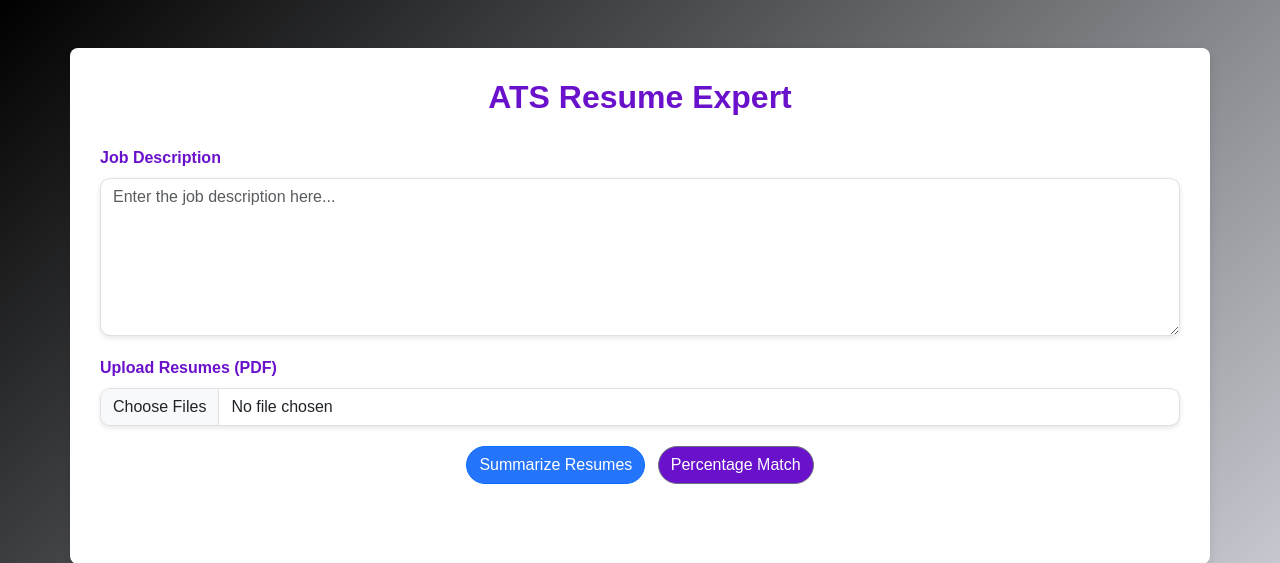
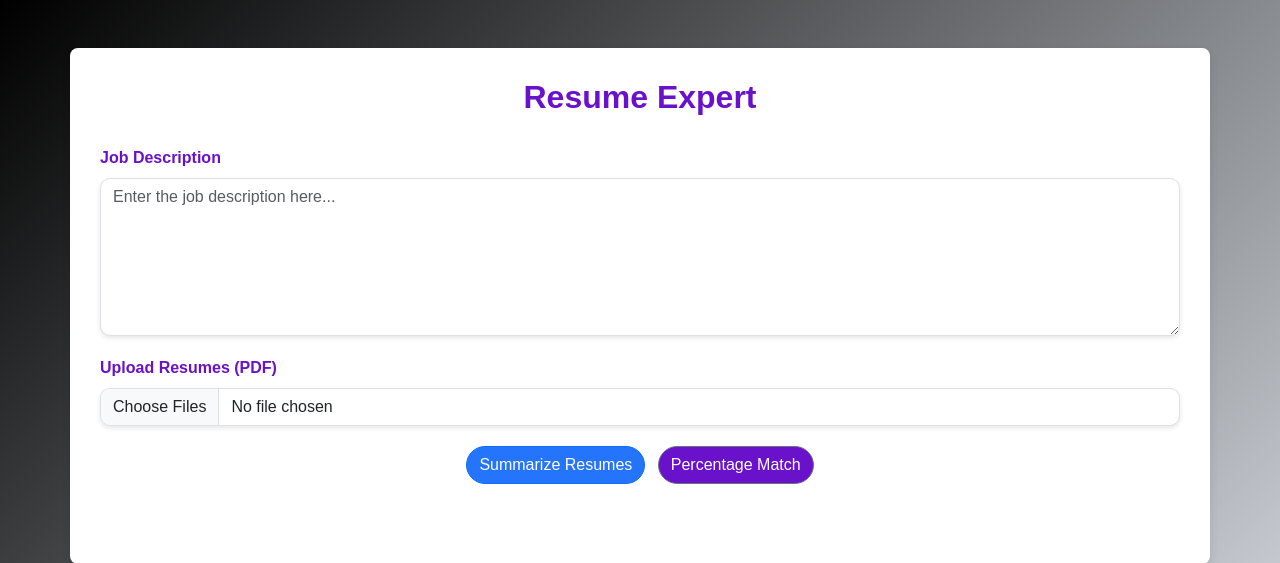
Before and after one commit to divyadarji/ATS_ResumeExpert, a Flask app: page / in a window 1280 px wide. Shown: the top 563 px of the page. Run offline with Flask 3, Linux system fonts and the light colour scheme.

Commit message:
TITLE CHANGED

```diff
--- a/templates/index.html
+++ b/templates/index.html
@@ -3,13 +3,13 @@
     <head>
         <meta charset="UTF-8">
         <meta name="viewport" content="width=device-width, initial-scale=1.0">
-        <title>ATS Resume Expert</title>
+        <title>Resume Expert</title>
         <link href="https://cdn.jsdelivr.net/npm/bootstrap@5.3.0/dist/css/bootstrap.min.css" rel="stylesheet">
         <link href="/static/style.css" rel="stylesheet">
     </head>
     <body>
     <div class="container mt-5">
-        <h1 class="text-center">ATS Resume Expert</h1>
+        <h1 class="text-center">Resume Expert</h1>
         <form id="resumeForm" enctype="multipart/form-data">
             <div class="mb-3">
                 <label for="jobDescription" class="form-label">Job Description</label>
```
